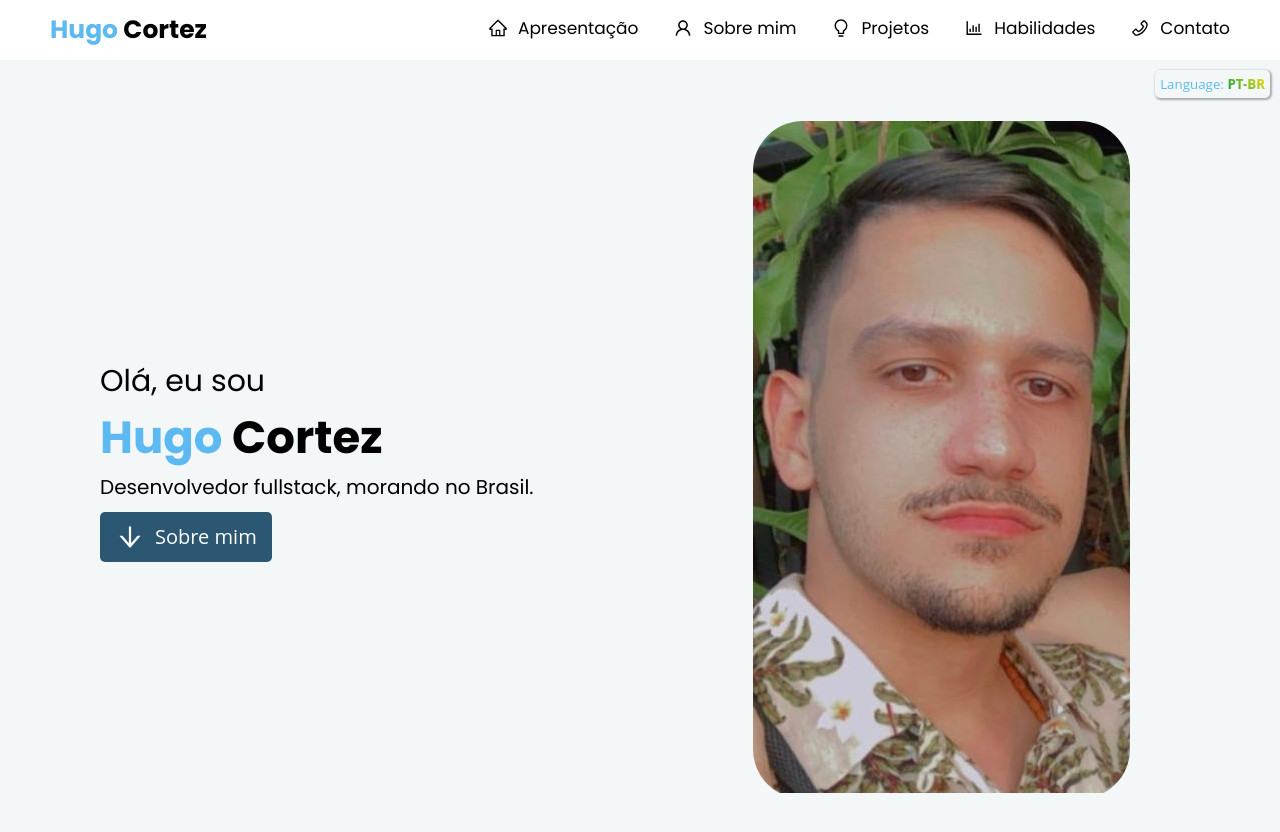
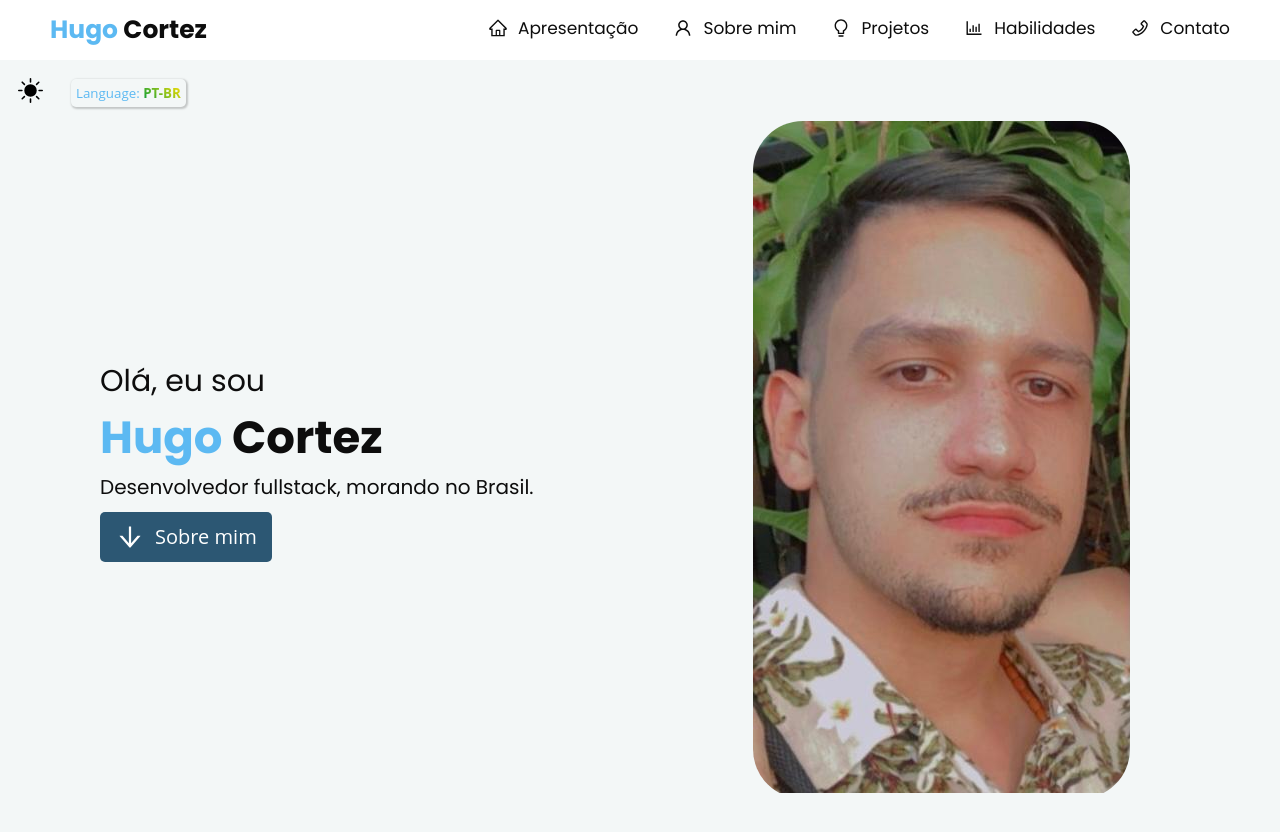
Before and after one commit to HugoCortezL/atualPortifolio, a React (Vite) app: page / in a window 1280 px wide. Shown: the top 832 px of the page. Built offline with nearby package versions, Linux system fonts and the light colour scheme.

Commit message:
dark mode ready

```diff
--- a/src/components/Header/index.jsx
+++ b/src/components/Header/index.jsx
@@ -20,7 +20,7 @@ export default function Header(props) {
     const headerItems =
         <ul className={showMobileMenu ? 'active' : ''}>
                     <li>
-                        <a>
+                        <a href="#presentation">
                             <AiOutlineHome size={20}/> <span>{languageUsage[0].header[0]}</span>
                         </a>
                     </li>
@@ -51,7 +51,7 @@ export default function Header(props) {
                 </ul>
 
     return(
-        <HeaderContainer>
+        <HeaderContainer darkMode={props.darkMode}>
             <h2><span>Hugo</span> Cortez</h2>
             <nav className='web-menu'>
                 {headerItems}
--- a/src/components/Header/styles.jsx
+++ b/src/components/Header/styles.jsx
@@ -3,7 +3,8 @@ import styled from 'styled-components'
 export const HeaderContainer = styled.div`
     width: 100%;
     height: 60px;
-    background-color: #fff;
+    background-color: ${props => props.darkMode ? "#181818" : "#FFFFFF"};
+    color: ${props => props.darkMode ? "#FFFFFF" : "#0D0D0D"};
     @media (min-width: 1000px) {
         padding: 0 50px;
     }
@@ -11,6 +12,7 @@ export const HeaderContainer = styled.div`
     display: flex;
     align-items: center;
     justify-content: space-between;
+    transition: all 0.5s;
     h2{
         @media (min-width: 1000px) {
             font-size: 25px;
@@ -32,13 +34,15 @@ export const HeaderContainer = styled.div`
         li{
             margin-left: 35px;
             a{
+                color: ${props => props.darkMode ? "#FFFFFF" : "#0D0D0D"};
                 display: flex;
                 align-items: center;
                 font-size: 17px;
                 cursor: pointer;
                 padding-bottom: 3px;
                 border-bottom: 2px solid transparent;
-                transition: border 0.3s;
+                text-decoration: none;
+                transition: border 0.3s, color 0.5s;
                 &:hover{
                     border-bottom: 2px solid #5CB9F2;
                     transition: border 0.3s;
@@ -63,9 +67,10 @@ export const HeaderContainer = styled.div`
                 position: absolute;
                 top: 30px;
                 right: 0px;
-                background-color: #FFF;
-                box-shadow: 1px 1px 22px 2px rgba(0,0,0,0.2);
+                background-color: ${props => props.darkMode ? "#181818" : "#FFFFFF"};
+                box-shadow: 1px 1px 22px 2px ${props => props.darkMode ? "rgba(250,250,250,0.2)" : "rgba(0,0,0,0.2)"};
                 padding: 5px 0;
+                transition: all 0.5s;
                 li{
                     padding: 15px;
                     a{
--- a/src/components/Presentation/index.jsx
+++ b/src/components/Presentation/index.jsx
@@ -17,7 +17,7 @@ export default function Presentation(props) {
     }, [props.language])
 
     return(
-        <PresentationContainer>
+        <PresentationContainer darkMode={props.darkMode} id="presentation">
             <div className='text'>
                 <p>
                     {languageUsage[1].presentation[0]}
--- a/src/components/Presentation/styles.jsx
+++ b/src/components/Presentation/styles.jsx
@@ -19,6 +19,8 @@ export const PresentationContainer = styled.div`
     }
     div.text{
         p{
+            color: ${props => props.darkMode ? "#F3F7F7" : "#0D0D0D"};
+            transition: all 0.5s;
             font-size: 30px;
             &.my-name{
                 font-size: 45px;
--- a/src/pages/Home/index.jsx
+++ b/src/pages/Home/index.jsx
@@ -1,10 +1,13 @@
 import {Container} from './styles'
 import Header from '../../components/Header'
 import Presentation from '../../components/Presentation'
-import {useState} from 'react'
+import {useEffect, useState} from 'react'
+import {BsFillSunFill, BsFillMoonFill} from 'react-icons/bs'
 
 export default function Home() {
     const [languageUsage, setLanguageUsage] = useState("PT-BR")
+    const [darkMode, setDarkMode] = useState(false)
+    const [lightModeComponent, setLightModeComponent] = useState(<></>)
 
     function handlerLanguageChange(){
         if(languageUsage === 'PT-BR'){
@@ -14,11 +17,24 @@ export default function Home() {
         }
     }
 
+    useEffect(() => {
+        if(darkMode){
+            setLightModeComponent(
+            <button onClick={(() => setDarkMode(!darkMode))} className="dark-mode"><BsFillMoonFill size={25} color={"#FFF"}/></button>)
+        }else{
+            setLightModeComponent(
+            <button onClick={(() => setDarkMode(!darkMode))} className="dark-mode"><BsFillSunFill size={25} color={"#000"}/></button>)
+        }
+    }, [darkMode])
+
     return(
-        <Container>
-            <button onClick={handlerLanguageChange} className={`language-button ${languageUsage}`}> Language: <span>{languageUsage}</span></button>
-            <Header language={languageUsage}/>
-            <Presentation language={languageUsage}/>
+        <Container darkMode={darkMode}>
+            <div className="config">
+                {lightModeComponent}
+                <button onClick={handlerLanguageChange} className={`language-button ${languageUsage}`}> Language: <span>{languageUsage}</span></button>
+            </div>
+            <Header language={languageUsage} darkMode={darkMode}/>
+            <Presentation language={languageUsage}  darkMode={darkMode}/>
         </Container>
     )
 }
--- a/src/pages/Home/styles.jsx
+++ b/src/pages/Home/styles.jsx
@@ -2,17 +2,26 @@ import styled from 'styled-components'
 
 export const Container = styled.div`
     position: relative;
+    background: ${props => props.darkMode ? "#0D0D0D" : "#F3F7F7"};
+    transition: all 0.5s;
+    div.config{
+        padding: 0 10px;
+        display: flex;
+        align-items: center;
+        justify-content: flex-end;
+        position: absolute;
+        top: 70px;
+    }
     button.language-button{
         background: transparent;
         padding: 5px;
         border: none;
         border-radius: 5px;
-        position: absolute;
-        top: 70px;
-        right: 10px;
-        box-shadow: 1px 1px 2px 1px rgba(0,0,0,0.3);
+        box-shadow: 1px 1px 2px 1px ${props => props.darkMode ? "rgba(250,250,250,0.2)" : "rgba(0,0,0,0.2)"};
         color: #5CB9F2;
         cursor: pointer;
+        margin-left: 20px;
+        transition: all 0.5s;
         span{
             font-weight: bold;
             background-color: black;
@@ -31,4 +40,11 @@ export const Container = styled.div`
             background-image: linear-gradient(45deg, #c60c30 30%, #002868);
         }
     }
+    button.dark-mode{
+        padding: 8px;
+        border-radius: 50%;
+        border: none;
+        background: transparent;
+        cursor: pointer;
+    }
 `
--- a/src/styles/global.jsx
+++ b/src/styles/global.jsx
@@ -7,9 +7,11 @@ export default createGlobalStyle`
         outline: 0;
         box-sizing: border-box;
     }
+    html{
+        scroll-behavior: smooth;
+    }
     body{
         font-size: 13px;
-        background:  #F3F7F7;
         font-family: "Poppins", sans-serif;
         -webkit-font-smoothing: antialiased !important;
         -webkit-text-size-adjust: 100% !important;
```
